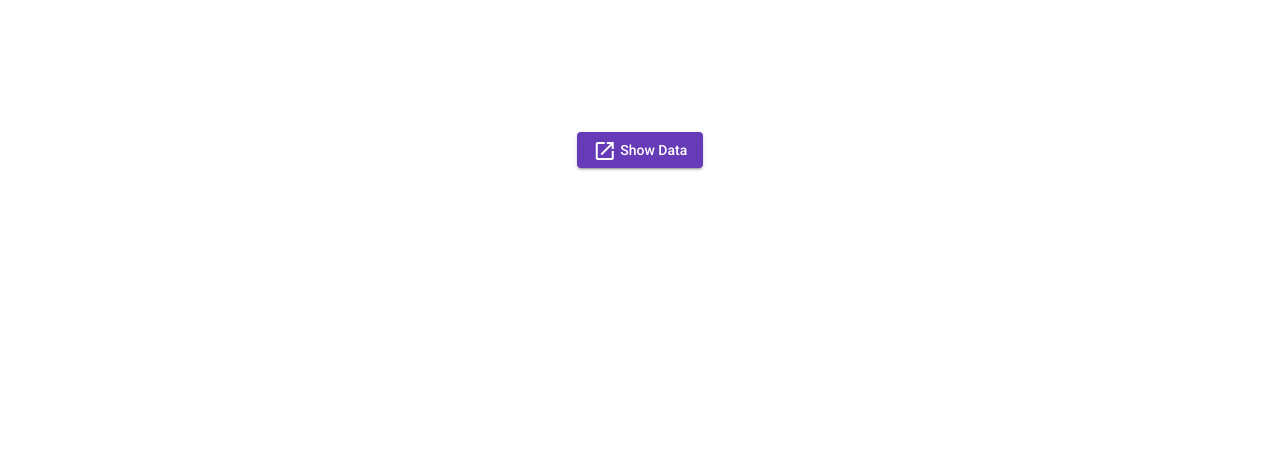
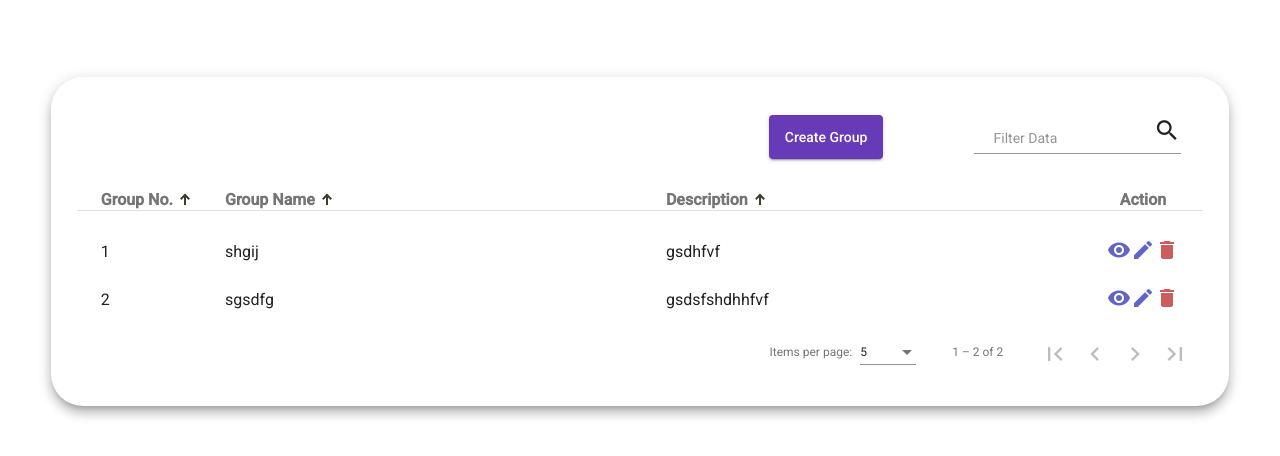
Before and after one commit to skdash505/Design_Assignment_Koru, an Angular app: page / in a window 1280 px wide. Shown: the top 456 px of the page. Built offline with nearby package versions, Linux system fonts and the light colour scheme.

Commit message:
Last update as of 13-09-2022

```diff
--- a/src/app/app-routing.module.ts
+++ b/src/app/app-routing.module.ts
@@ -1,7 +1,10 @@
 import { NgModule } from '@angular/core';
 import { RouterModule, Routes } from '@angular/router';
+import { DialogContentComponent } from './dialog-content/dialog-content.component';
 
-const routes: Routes = [];
+const routes: Routes = [{
+  path: "", component: DialogContentComponent
+}];
 
 @NgModule({
   imports: [RouterModule.forRoot(routes)],
--- a/src/app/app.component.html
+++ b/src/app/app.component.html
@@ -1,13 +1,13 @@
-<div class="container">
+<!-- <div class="container">
   <button mat-raised-button color="primary" (click)="openDialog()">
-    <!-- <i
+    <i
       class="fa-solid fa-arrow-up-right-from-square fa-2x"
       aria-hidden="true"
       style="margin-right: 10%"
-    ></i> -->
+    ></i>
     <mat-icon aria-hidden="false" aria-label="Open">open_in_new</mat-icon>
     {{ buttonTitle }}
   </button>
-</div>
+</div> -->
 
 <router-outlet></router-outlet>
--- a/src/app/dialog-content/dialog-content.component.html
+++ b/src/app/dialog-content/dialog-content.component.html
@@ -35,15 +35,15 @@
     <!-- Action Column -->
     <ng-container matColumnDef="action">
       <th mat-header-cell *matHeaderCellDef>
-        <span class="icoButtons">
+        <!-- <span class="icoButtons">
 
           <mat-icon (click)="addRow($event)" aria-hidden="true" aria-label="Open" style="color: rgb(33 235 142 / 88%)">
             add</mat-icon>
-        </span>
+        </span> -->
         Action
       </th>
       <td mat-cell *matCellDef="let element">
-        <span class="icoButtons">
+        <!-- <span class="icoButtons"> -->
 
 
         <mat-icon (click)="editRow($event, element)" aria-hidden="true" aria-label="Open"
@@ -52,7 +52,7 @@
           style="color: rgba(74, 80, 190, 0.88)">edit</mat-icon>
         <mat-icon (click)="deleteRow($event, element)" aria-hidden="true" aria-label="Open" style="color: indianred">
           delete</mat-icon>
-        </span>
+        <!-- </span> -->
       </td>
     </ng-container>
 
--- a/src/app/dialog-content/dialog-content.component.scss
+++ b/src/app/dialog-content/dialog-content.component.scss
@@ -1,114 +1,41 @@
-// Selcted row bold Start
+@import "../../styles.scss";
 
+.mat-elevation-z8 {
+  @extend .centerAlign;
+  margin: 6% 4%;
+  padding: 2%;
+  border-radius: 2rem;
+}
+
+// Button and Filter Row Start
 .row {
   display: flex;
-  justify-content: space-between;
+  justify-content: right;
   align-items: center;
 
   button {
+    margin-right: 8%;
     height: 2.75rem;
   }
 }
 
-.mat-row .mat-cell {
-  border-bottom: 1px solid transparent;
-  border-top: 1px solid transparent;
-  cursor: pointer;
+// Button and Filter Row End
+body > app-root > app-dialog-content > mat-card > div > mat-form-field > div > div.mat-form-field-underline.ng-tns-c47-0.ng-star-inserted{
+  height: 1px !important
+
 }
-
-.mat-row:hover .mat-cell {
-  border-color: currentColor;
-}
-
-.demo-row-is-clicked {
-  font-weight: bold;
-}
-
-// Selcted row bold End
-
-tr {
-  display: flex;
-  align-items: center;
-  // height: 10%;
-
-  th {
-    justify-content: center;
-    text-align: center;
-    vertical-align: middle;
-    align-items: center;
-
-    font-weight: bold;
-    font-size: 16px;
-    // word-spacing: 0.1rem;
-  }
-
-  td {
-    font-size: 16px;
-    align-items: left;
-    // word-spacing: 0.1rem;
-  }
-}
-
-.cell_Prop {
-  border-right: 1px solid currentColor;
-  // width: 100%;
-  word-break: break-all;
-  padding-left: 2%;
-  padding-right: 2%;
-  // font-size: 18px;
-}
-
-.mat-column-groupNo {
-  @extend .cell_Prop;
-  width: 30%;
-}
-
-.mat-column-groupName {
-  @extend .cell_Prop;
-  width: 45%;
-}
-
-.mat-column-description {
-  @extend .cell_Prop;
-  width: 45%;
-}
-
-.mat-column-action {
-  @extend .cell_Prop;
-  width: 35%;
-}
-
-// Sorting symbol Start
-::ng-deep .mat-sort-header-arrow {
-  transform: none !important;
-  opacity: 1 !important;
-  color: #3f3d2b;
-}
-
-// Sorting symbol End
-
-// icons defined Start
-.icoButtons {
-
-  i,
-  .mat-icon {
-    margin: 5% 1% 1% 1%;
-    font-size: 1.25em;
-  }
-
-  // i:last-child,
-  // .mat-icon:last-child {
-  //   margin-right: 0;
-  // }
-}
-
-// icons defined End
-
 // Filter Box Start
 mat-form-field.filterBox {
   display: flex;
   justify-content: right;
   padding-right: 2%;
+
+  div {
+
+    div.mat-form-field-underline{
+      height: 1px !important
+    }
+  }
 
   mat-icon {
     width: 1.7rem;
@@ -127,6 +54,121 @@ mat-form-field.filterBox {
 
 // Filter Box End
 
+// Selcted row bold Start
+.mat-row .mat-cell {
+  border-bottom: 1px solid transparent;
+  border-top: 1px solid transparent;
+  cursor: pointer;
+}
+
+.mat-row:hover .mat-cell {
+  font-weight: bold;
+  // border-color: currentColor;
+}
+
+.demo-row-is-clicked {
+  font-weight: bold;
+}
+
+// Selcted row bold End
+
+// Sorting symbol Start
+::ng-deep .mat-sort-header-arrow {
+  transform: none !important;
+  opacity: 1 !important;
+  color: #3f3d2b;
+}
+
+// Sorting symbol End
+
+
+// Table Properties Start
+tr {
+  display: flex;
+  align-items: center;
+  height: 10%;
+
+  th {
+    justify-content: center;
+    text-align: center;
+    vertical-align: middle;
+    align-items: center;
+
+    font-weight: bold;
+    font-size: 16px;
+    // word-spacing: 0.1rem;
+  }
+
+  td {
+    font-size: 16px;
+    text-align: left;
+    // word-spacing: 0.1rem;
+  }
+}
+
+// Table Properties End
+
+// Cell Properties Start
+.cell_Prop {
+  // border-right: 1px solid currentColor;
+  // width: 100%;
+  // word-break: break-all;
+  padding-left: 1%;
+  padding-right: 2%;
+  // font-size: 18px;
+}
+
+// Cell Properties End
+
+// Group No. Column Properties Start
+.mat-column-groupNo {
+  @extend .cell_Prop;
+  width: 10%;
+}
+
+// Group No. Column Properties End
+
+// Group Name Column Properties Start
+.mat-column-groupName {
+  @extend .cell_Prop;
+  width: 45%;
+}
+
+// Group Name Column Properties End
+
+// Description Column Properties Start
+.mat-column-description {
+  @extend .cell_Prop;
+  width: 45%;
+}
+
+// Description Column Properties End
+
+
+// Action Column Properties Start
+.mat-column-action {
+  @extend .cell_Prop;
+  text-align: center !important;
+  width: 8%;
+
+  // icons defined Start
+  i,
+  .mat-icon {
+    // margin: 1% 3% 1% 3%;
+    font-size: 1.5rem;
+  }
+
+  // i:last-child,
+  // .mat-icon:last-child {
+  //   margin-right: 0;
+  // }
+
+  // icons defined End
+}
+
+// Action Column Properties End
+
+
 // No Data Message Start
 .mat-no-data-row td {
   color: rgb(194, 20, 20);
@@ -137,3 +179,15 @@ mat-form-field.filterBox {
 }
 
 // No Data Message End
+
+// Paginator Start
+mat-paginator .mat-paginator-container {
+  font-size: 14px;
+}
+
+// Paginator End
+
+
+th.mat-header-cell{
+  // padding-bottom: 5%;
+}
--- a/src/app/dialog-content/dialog-content.component.ts
+++ b/src/app/dialog-content/dialog-content.component.ts
@@ -29,7 +29,11 @@ export class DialogContentComponent implements OnInit, AfterViewInit {
   constructor(private _liveAnnouncer: LiveAnnouncer) {}
 
   ngOnInit(): void {
-    let DemoData = [
+    let DemoData:{
+      groupNo: Number,
+      groupName: string,
+      description: string,
+    }[] = [
       {
         groupNo: 1,
         groupName: 'shgij',
@@ -59,6 +63,7 @@ export class DialogContentComponent implements OnInit, AfterViewInit {
 
   // Updateing the GidData as per Soring
   announceSortChange(sortState: Sort) {
+    console.log(sortState);
     if (sortState.direction) {
       this._liveAnnouncer.announce(`Sorted ${sortState.direction}ending`);
     } else {
```
Lines whose indentation alone changed are shown as unchanged.
